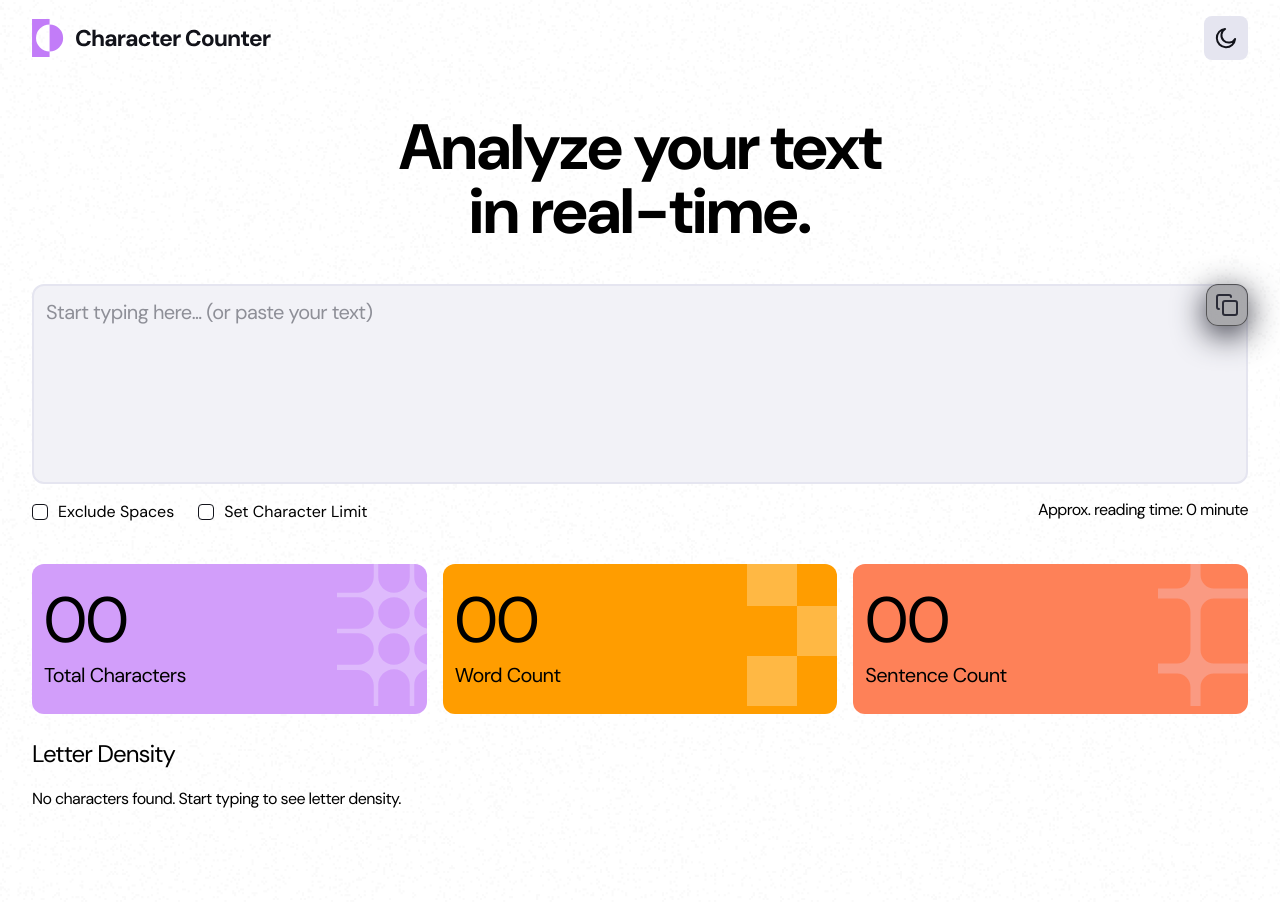
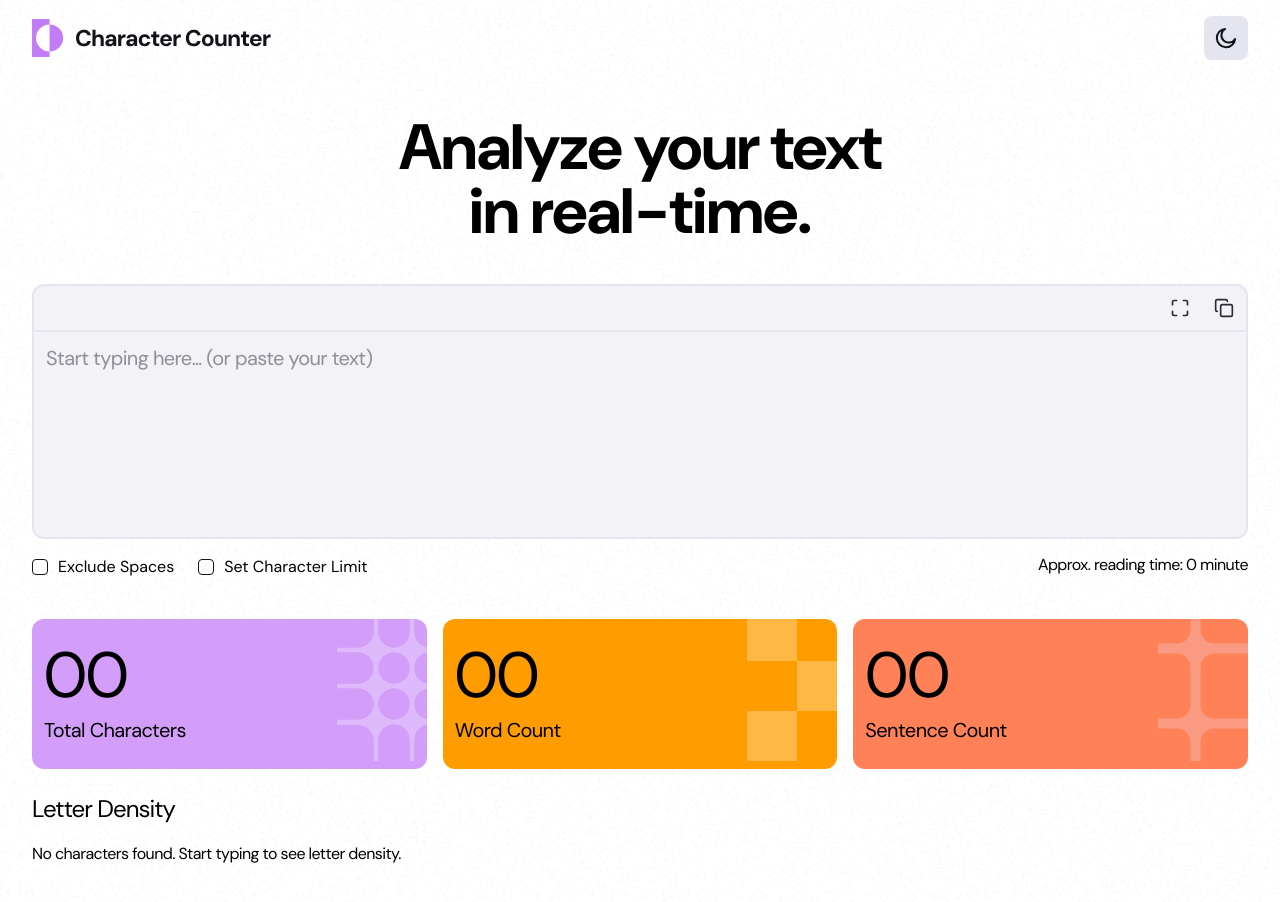
Before and after one commit to Sammie-oje/character-counter, a React (Vite) app: page / in a window 1280 px wide. Shown: the top 902 px of the page. Built offline with nearby package versions, Linux system fonts and the light colour scheme.

Commit message:
Feat: Added full screen mode for more visual space when writing long texts

```diff
--- a/index.html
+++ b/index.html
@@ -33,7 +33,7 @@
         </script>
     </head>
     <body
-        class="bg-[url(/assets/images/bg-light-theme.png)] dark:bg-[url(/assets/images/bg-dark-theme.png)] bg-cover"
+        class="bg-[url(/assets/images/bg-light-theme.png)] dark:bg-[url(/assets/images/bg-dark-theme.png)] bg-cover relative"
     >
         <main
             id="root"
--- a/package.json
+++ b/package.json
@@ -17,6 +17,7 @@
     "@fortawesome/react-fontawesome": "^3.1.1",
     "@tailwindcss/vite": "^4.1.18",
     "gsap": "^3.14.1",
+    "lucide-react": "^1.8.0",
     "motion": "^12.38.0",
     "react": "^19.2.0",
     "react-dom": "^19.2.0",
--- a/src/components/CopyText.jsx
+++ b/src/components/CopyText.jsx
@@ -1,24 +1,13 @@
-function CopyText({ handleClick }) {
+import { Copy } from "lucide-react";
+import { copyToClipboard } from "../utils/copyToClipboard.js";
+
+function CopyText({ value }) {
     return (
         <button
-            onClick={handleClick}
-            className="absolute text-neutral-700 right-0 p-2 bg-black/30 dark:bg-white/30 backdrop-blur-lg rounded-12 z-100 border border-black/50 dark:border-white/50 shadow-[0_8px_32px] shadow-dark/15 dark:shadow-white/15 dark:text-neutral-200"
+            onClick={e => copyToClipboard(value, e)}
+            className="text-neutral-700 dark:text-neutral-200"
         >
-            <svg
-                xmlns="http://www.w3.org/2000/svg"
-                width="24"
-                height="24"
-                viewBox="0 0 24 24"
-                fill="none"
-                stroke="currentColor"
-                strokeWidth="2"
-                strokeLinecap="round"
-                strokeLinejoin="round"
-                className="lucide lucide-copy-icon lucide-copy"
-            >
-                <rect width="14" height="14" x="8" y="8" rx="2" ry="2" />
-                <path d="M4 16c-1.1 0-2-.9-2-2V4c0-1.1.9-2 2-2h10c1.1 0 2 .9 2 2" />
-            </svg>
+            <Copy className="size-5" />
         </button>
     );
 }
--- /dev/null
+++ b/src/components/MaximizeInput.jsx
@@ -0,0 +1,18 @@
+import { Maximize, Minimize } from "lucide-react";
+
+function MaximizeInput({ onExpansion, isExpanded }) {
+    return (
+        <button
+            className="text-neutral-700 dark:text-neutral-200"
+            onClick={onExpansion}
+        >
+            {isExpanded ? (
+                <Minimize className="size-5" />
+            ) : (
+                <Maximize className="size-5" />
+            )}
+        </button>
+    );
+}
+
+export default MaximizeInput;
--- a/src/components/TextArea/TextInput.jsx
+++ b/src/components/TextArea/TextInput.jsx
@@ -1,22 +1,38 @@
 import CopyText from "../CopyText.jsx";
-import { copyToClipboard } from "../../utils/copyToClipboard.js";
+import MaximizeInput from "../MaximizeInput.jsx";
+import { useState } from "react";
 
 function TextInput({ value, onFormData, characterLimit }) {
+    const [isExpanded, setIsExpanded] = useState(false);
+    function handleExpansion(e) {
+        e.preventDefault();
+        setIsExpanded(!isExpanded);
+    }
+
     return (
-        <div className="flex flex-col gap-150 relative">
+        <div className="flex flex-col gap-150 ">
+            <section
+                className={`bg-neutral-100 border-2 border-neutral-200 rounded-12 overflow-scroll dark:bg-neutral-800 dark:border-neutral-700 ${isExpanded ? "h-full w-full absolute top-0 left-0 z-200" : ""}`}
+            >
+                <div
+                    role="toolbar"
+                    aria-label="Text formatting tools"
+                    className="flex justify-end items-center gap-6 p-3"
+                >
+                    <MaximizeInput
+                        onExpansion={handleExpansion}
+                        isExpanded={isExpanded}
+                    />
+                    <CopyText value={value} />
+                </div>
                 <textarea
                     name="textInput"
-                className={
-                    characterLimit && value.length >= Number(characterLimit)
-                        ? "textarea alert"
-                        : "textarea"
-                }
+                    className={`textarea ${characterLimit && value.length >= Number(characterLimit) ? "alert" : ""} ${isExpanded ? "h-full" : "h-[200px]"}`}
                     placeholder="Start typing here... (or paste your text)"
                     value={value}
                     onChange={onFormData}
                 ></textarea>
-
-            <CopyText handleClick ={(e) => copyToClipboard(value , e)}/>
+            </section>
 
             {characterLimit && value.length >= Number(characterLimit) && (
                 <p className="flex gap-100 items-center text-preset-4 text-orange-800 dark:text-orange-500">
--- a/src/components/metrics/letter-list/LetterDensity.jsx
+++ b/src/components/metrics/letter-list/LetterDensity.jsx
@@ -8,7 +8,7 @@ const listVariant = {
         height: "auto",
         transition: {
             when: "beforeChildren",
-            staggerChildren: 0.1,
+            visualDuration: 0.2,
             ease: "easeOut"
         }
     },
@@ -16,7 +16,7 @@ const listVariant = {
         height: 158,
         transition: {
             when: "afterChildren",
-            staggerChildren: 0.05,
+            staggerChildren: 0.02,
             staggerDirection: -1,
             ease: "easeIn"
         }
@@ -62,7 +62,10 @@ function LetterDensity({ charDensity }) {
             </motion.dl>
 
             {charDensity.length > 5 && (
-            <ToggleList isExpanded={isExpanded} handleIsExpanded={handleIsExpanded}/>
+                <ToggleList
+                    isExpanded={isExpanded}
+                    handleIsExpanded={handleIsExpanded}
+                />
             )}
         </div>
     );
--- a/src/index.css
+++ b/src/index.css
@@ -22,11 +22,11 @@
         @apply dark:border-neutral-200 dark:focus:shadow-[0_0_0px_2px] dark:focus:shadow-white dark:focus:border dark:focus:border-neutral-200 dark:focus:bg-white dark:focus:checked:bg-purple-400;
     }
     .textarea {
-        @apply p-150 bg-neutral-100 border-2 border-neutral-200 rounded-12 h-[200px] w-full resize-none text-neutral-700 text-preset-3 cursor-pointer;
+        @apply p-150 w-full rounded-b-12 border-t-2 border-neutral-200 resize-none text-neutral-700 text-preset-3 cursor-pointer;
 
         @apply focus:shadow-[0_0_8px_2px] focus:shadow-purple-500 focus:outline-2 focus:outline-purple-500 focus:bg-neutral-200;
 
-        @apply dark:bg-neutral-800 dark:border-neutral-700 dark:text-neutral-200 dark:focus:bg-neutral-800;
+        @apply dark:border-neutral-700 dark:text-neutral-200 dark:focus:bg-neutral-800;
     }
     .alert {
         @apply shadow-[0_0_8px_2px] shadow-orange-800 outline-2 outline-orange-800 dark:shadow-orange-500 dark:outline-orange-500;
```
Also changed, not shown: 1 other file (tests, documents, lock files or other folders). Lines whose indentation alone changed are shown as unchanged.
